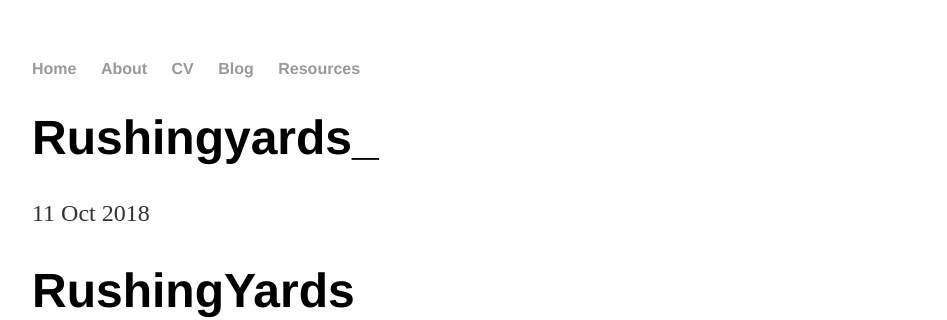
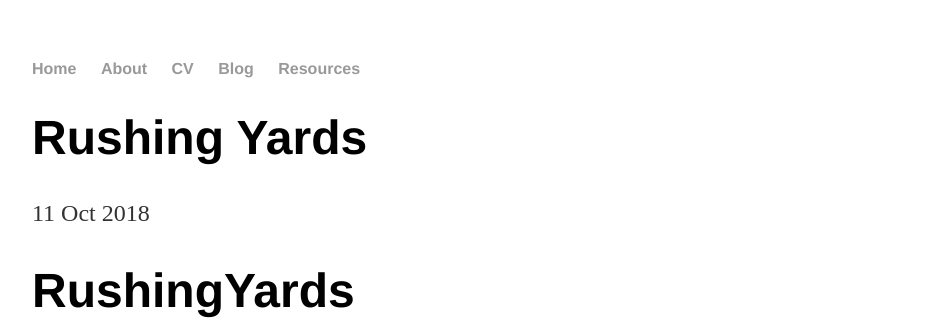
Before and after one commit to dcsimpson01/dcsimpson01.github.io, a Jekyll site: the page built from _posts/2018-10-11-RushingYards_.md, in a window 1280 px wide. Shown: the top 320 px of the page, without its empty margins (160-1107 px from the left). Built offline with Jekyll 4.4.1, drawn with Linux system fonts in a browser that asks for light colours; our own code applies the rules of GitHub Pages for plain Markdown files.

Commit message:
Update 2018-10-11-RushingYards_.md

```diff
--- a/_posts/2018-10-11-RushingYards_.md
+++ b/_posts/2018-10-11-RushingYards_.md
@@ -1,3 +1,8 @@
+---
+layout: post
+title: Rushing Yards
+---
+
 RushingYards
 ================
 David Simpson
```
